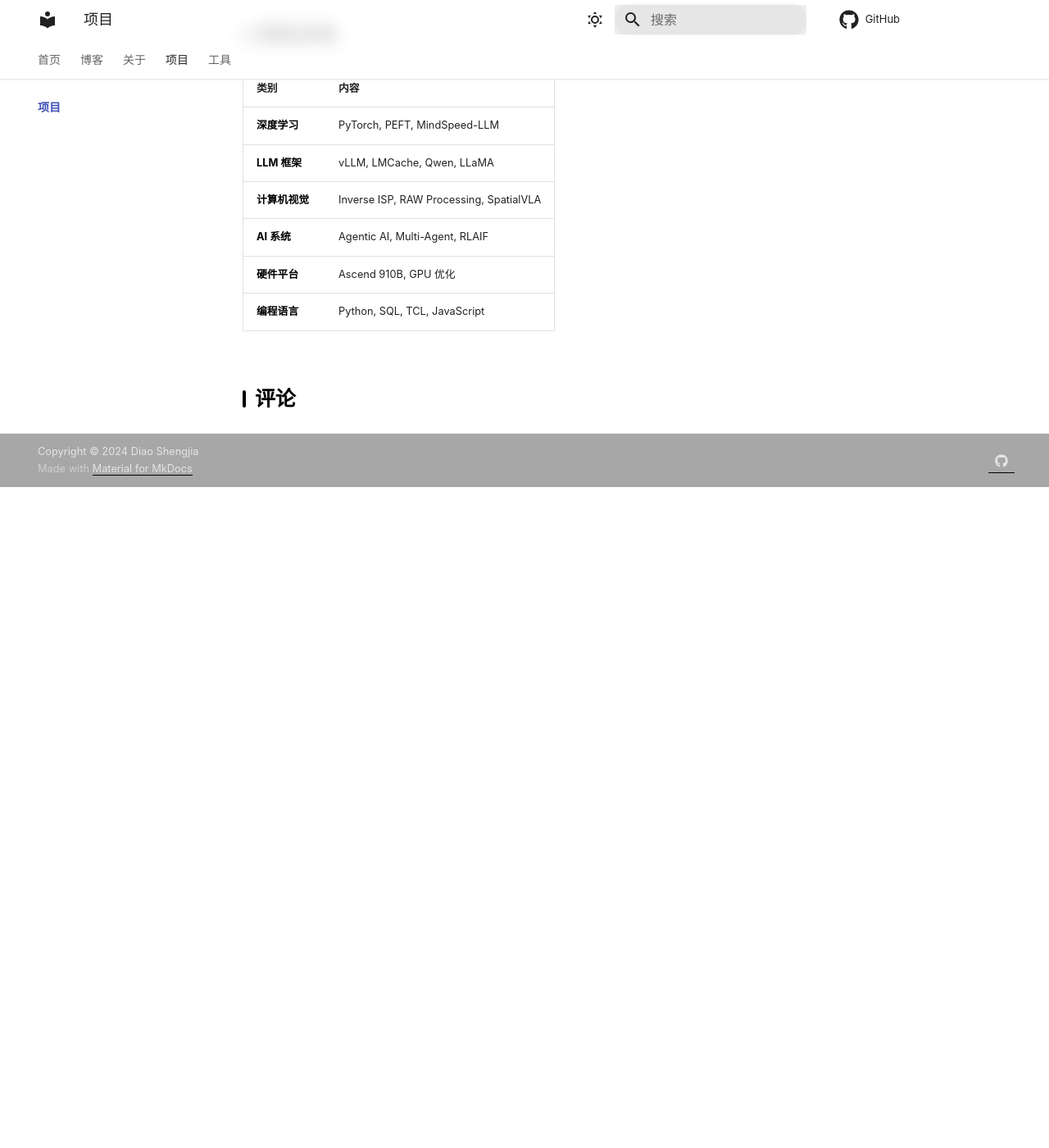
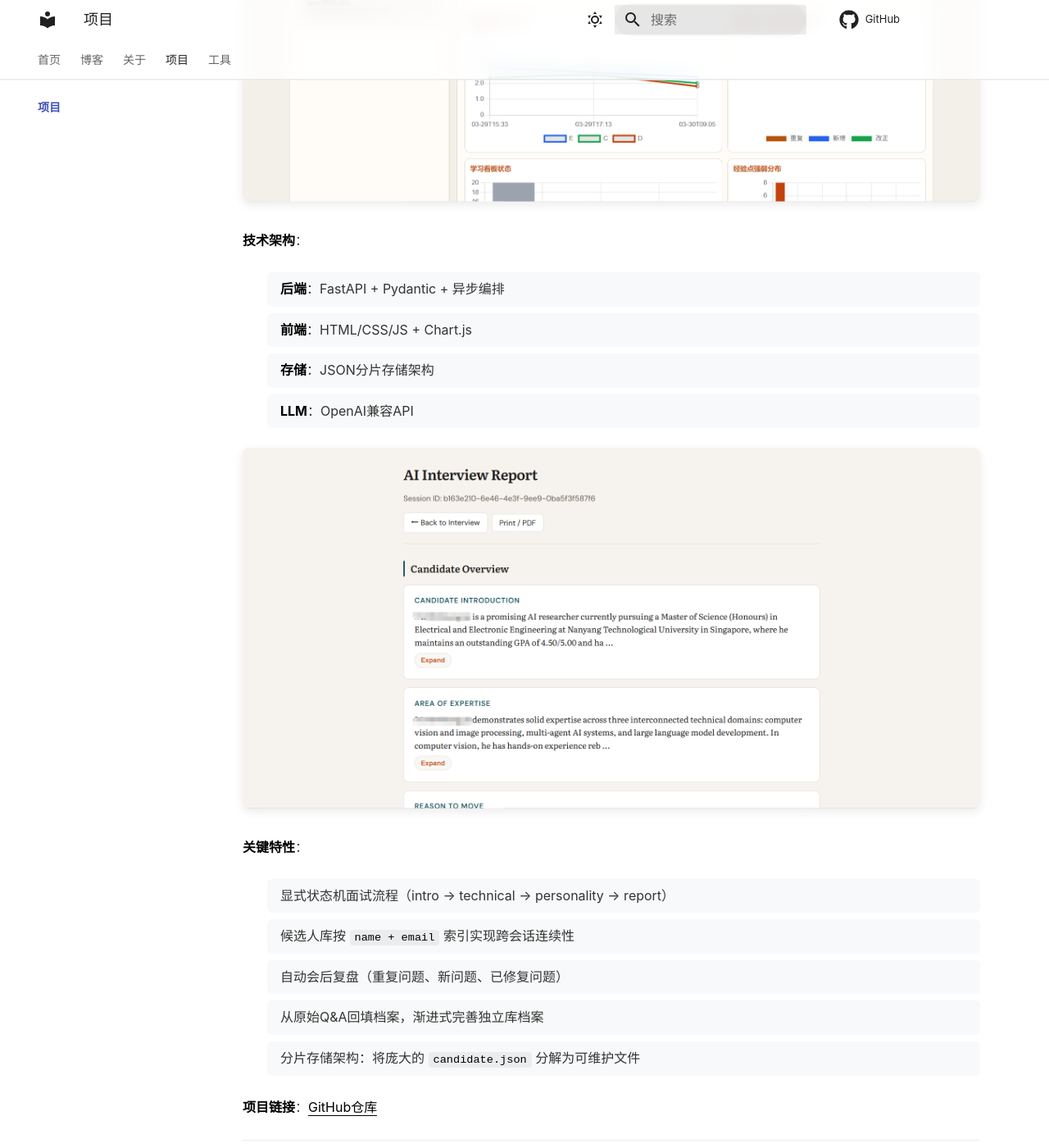
Before and after one commit to GoDiao/blog-source, an MkDocs documentation site: the page built from docs/projects/README.md, in a window 1280 px wide and 1400 px high, scrolled down 3493 px. Shown: the whole window at 82% size. Built offline with MkDocs 1.6.1 and Material for MkDocs 9.7.7, drawn with Linux system fonts in a browser that asks for light colours; comment, search, counter and statistics services are not loaded; before the commit the page ends 4087 px from its top, so only the background shows below that; some of the changed text lies outside the part shown.

Commit message:
Add AI Interview Agent project showcase with screenshots

```diff
--- a/docs/projects/README.md
+++ b/docs/projects/README.md
@@ -77,7 +77,41 @@ hide:
 
 ## 开源项目
 
-暂时空
+### AI Interview Agent
+
+**类型**：开源项目 | **GitHub**：[GoDiao/ai-interview-agent](https://github.com/GoDiao/ai-interview-agent) | **Stars**: ⭐
+
+一个智能面试助手系统，通过持久化候选人档案实现跨会话的成长追踪。
+
+![面试界面](../images/interview_page.png)
+
+**核心功能**：
+
+* **持久化候选人档案** - 每次面试自动更新候选人成长轨迹
+* **智能问题追踪** - 自动标记新问题、重复问题、已解决问题
+* **学习看板** - 可视化展示候选人需要改进的领域
+* **趋势分析** - Dashboard展示分数趋势、问题分布、经验热力图
+
+![候选人Dashboard](../images/dashboard.png)
+
+**技术架构**：
+
+* **后端**：FastAPI + Pydantic + 异步编排
+* **前端**：HTML/CSS/JS + Chart.js
+* **存储**：JSON分片存储架构
+* **LLM**：OpenAI兼容API
+
+![报告页面](../images/report_page_head.png)
+
+**关键特性**：
+
+* 显式状态机面试流程（intro → technical → personality → report）
+* 候选人库按 `name + email` 索引实现跨会话连续性
+* 自动会后复盘（重复问题、新问题、已修复问题）
+* 从原始Q&A回填档案，渐进式完善独立库档案
+* 分片存储架构：将庞大的 `candidate.json` 分解为可维护文件
+
+**项目链接**：[GitHub仓库](https://github.com/GoDiao/ai-interview-agent)
 
 ---
 
```
Also changed, not shown: docs/images/dashboard.png (added), docs/images/interview_page.png (added), docs/images/report_page2_personal_assess.png (added), docs/images/report_page3_perexp_evaluation.png (added), docs/images/report_page_head.png (added).
